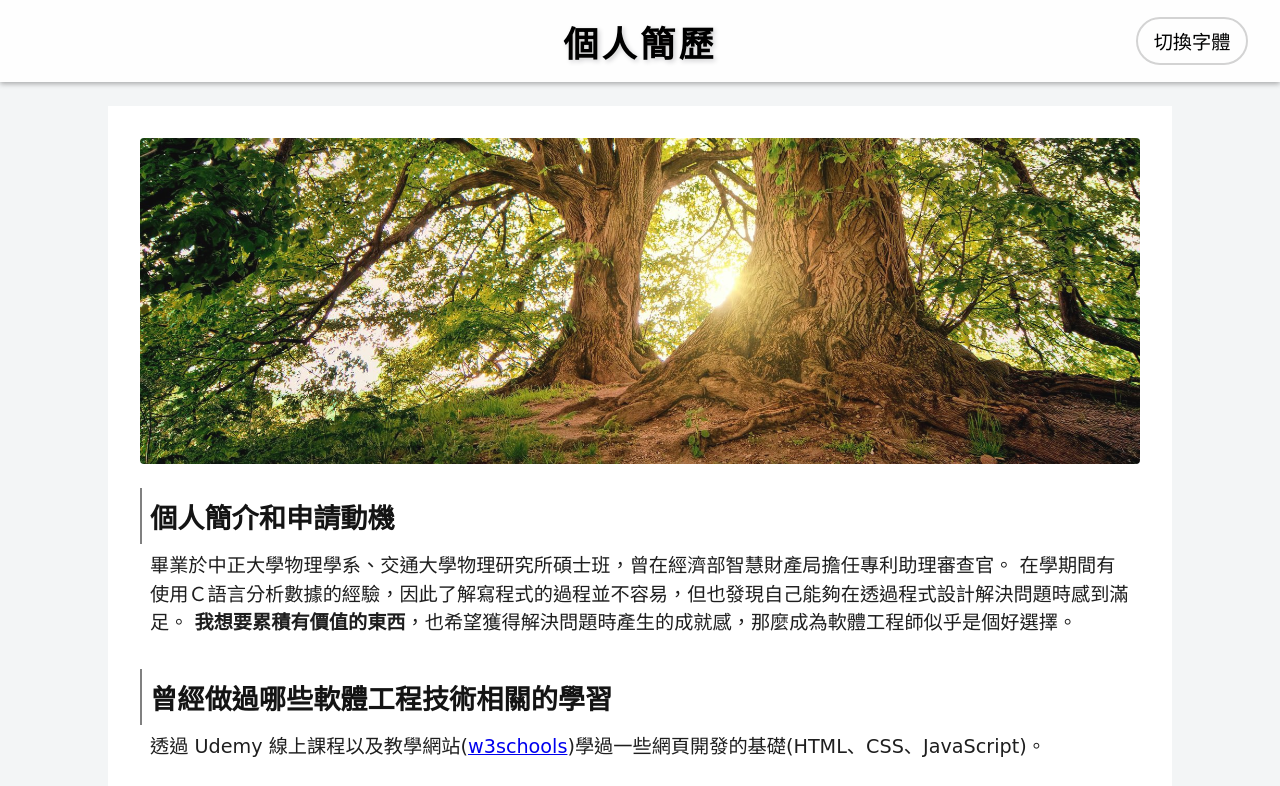
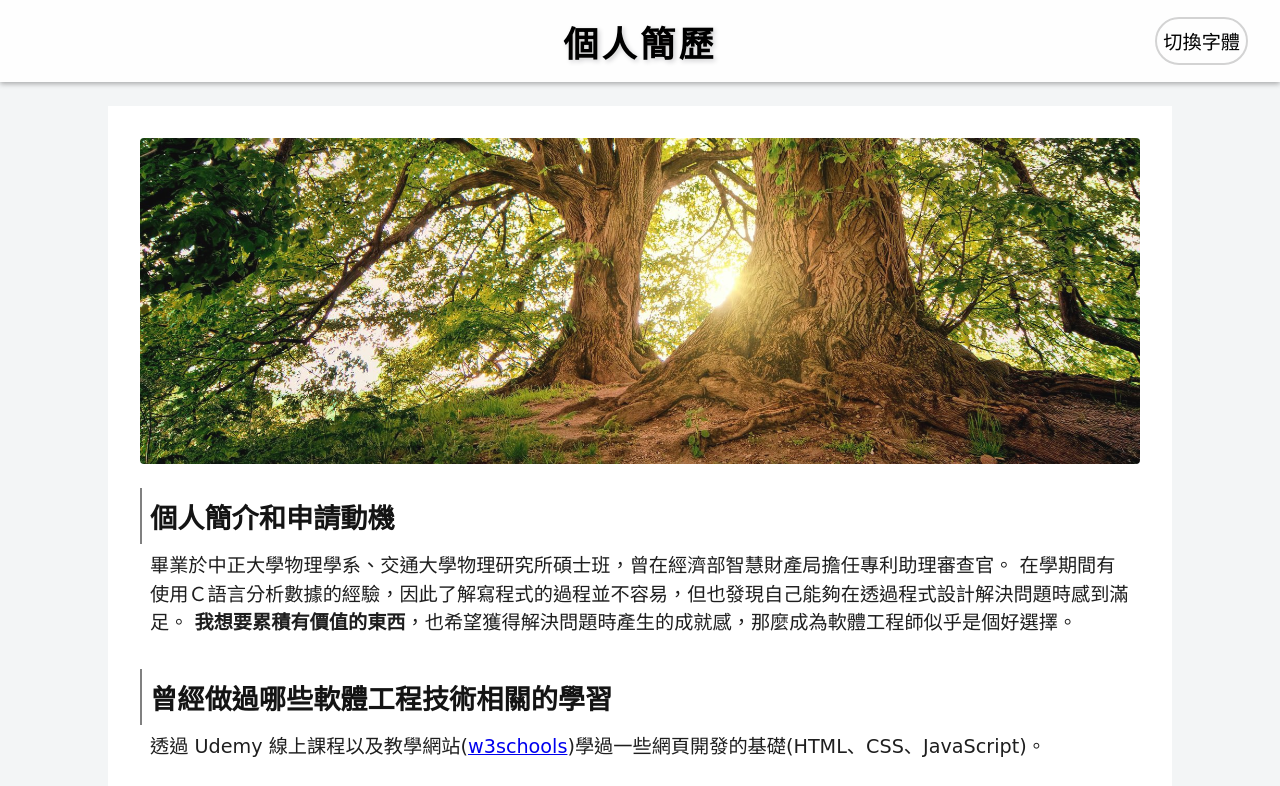
Before and after one commit to Hamgym/resume, a plain HTML site: page index.html in a window 1280 px wide. Shown: the top 786 px of the page. Drawn offline with Linux system fonts and the light colour scheme; a web font is replaced by a local one.

Commit message:
Update style.css

```diff
--- a/style.css
+++ b/style.css
@@ -49,7 +49,7 @@ header button {
   cursor: pointer;
   border: 2px solid lightgray;
   border-radius: 1.5rem;
-  width: 7rem;
+  width: fit-content;
   height: 3rem;
   margin-right: 2rem;
   background-color: inherit;
```
